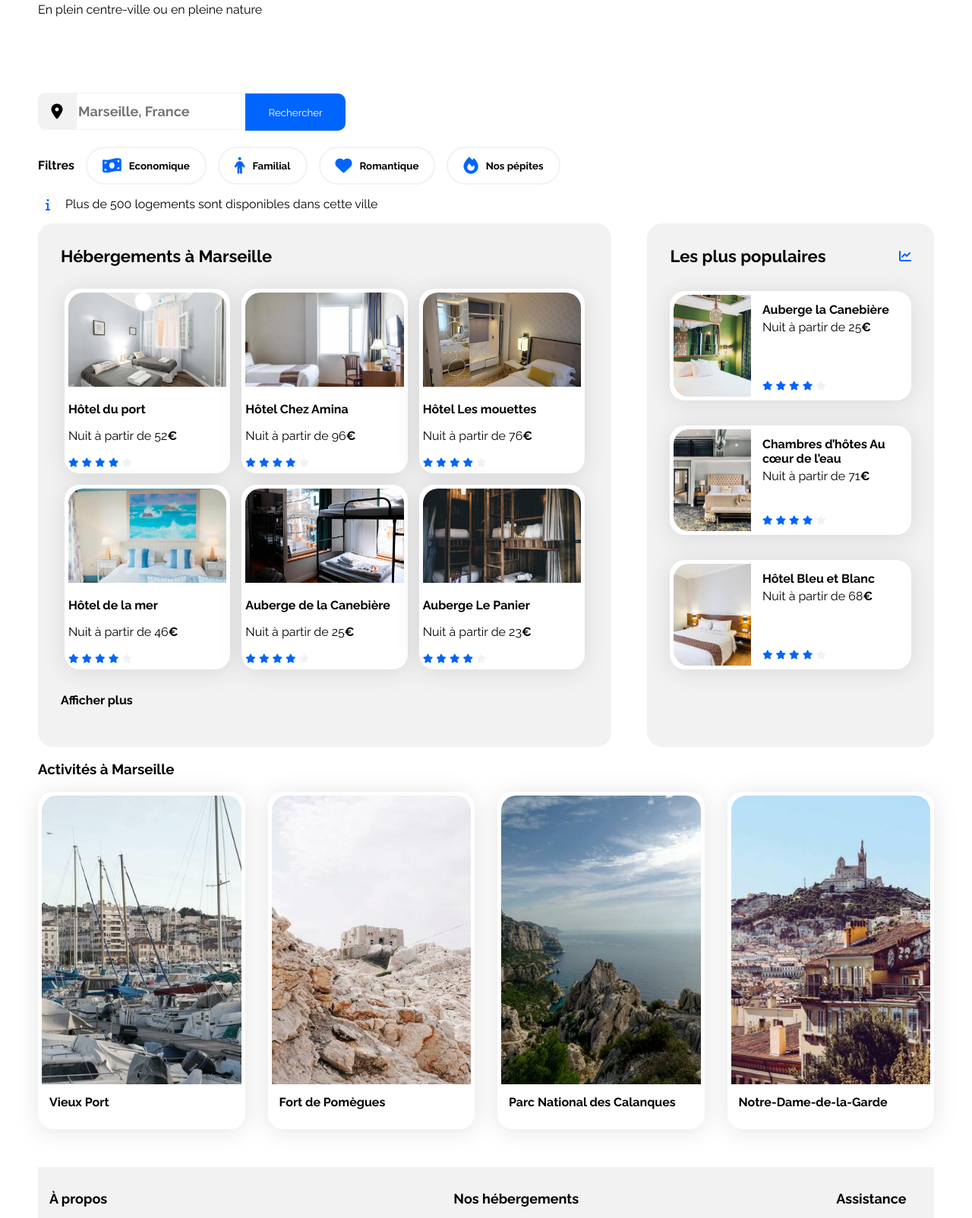
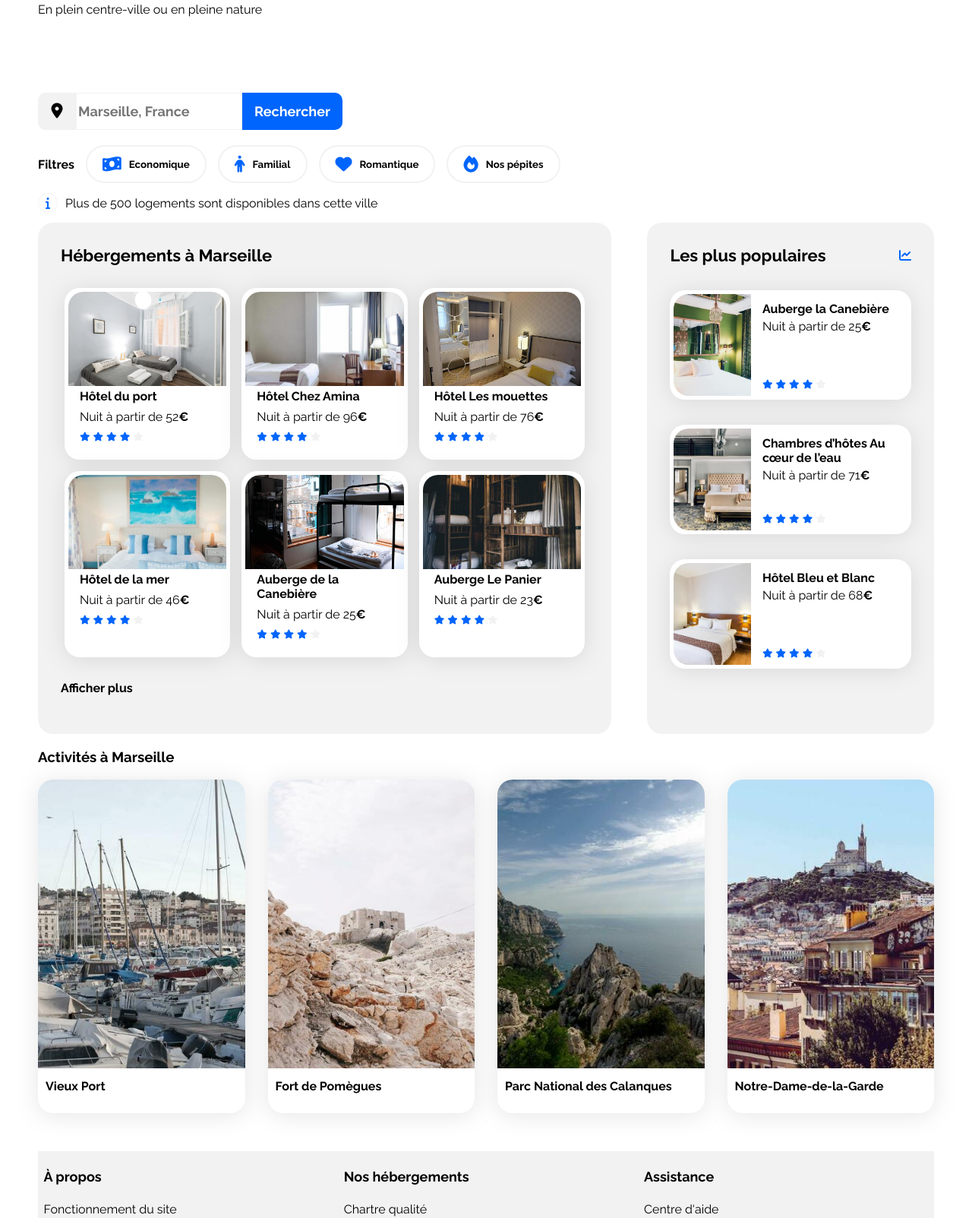
Before and after one commit to laurianesablon/Openclassrooms-Projet-3, a plain HTML site: page index.html in a window 1280 px wide. Shown: the part 120-1723 px from the top of the page at 76% size. Drawn offline with Linux system fonts and the light colour scheme.

Commit message:
amélioration form

```diff
--- a/css/style.css
+++ b/css/style.css
@@ -60,7 +60,7 @@ nav a:hover {
   color: var(--main-color);
 }
 
-.form {
+form {
   display: flex;
   align-items: center;
   margin-top: 100px;
@@ -86,6 +86,10 @@ button .loc {
   font-size: 20px;
 }
 
+.fa-magnifying-glass {
+  display: none;
+}
+
 #ville {
   height: 45px;
   border: 1px solid var(--main-bg-color);
@@ -101,11 +105,9 @@ button .loc {
   border: none;
   border-radius: 0px 10px 10px 0px;
   color: white;
-  margin-left: 0px;
-}
+  font-weight: 700;
+  font-size: 18px;
 
-.btn2 {
-  display: none;
 }
 
 .btn2 i {
@@ -240,6 +242,16 @@ button .loc {
   border-top-right-radius: 20px;
 }
 
+#hebergements .card-content {
+  display: flex;
+  flex-direction: column;
+  gap: 8px;
+  padding: 0px 15px 15px 15px;
+}
+
+#hebergements .card-content > * {
+  margin: 0;
+}
 /****** Populaires ***********/
 .populaires {
   width: 32%;
@@ -294,6 +306,7 @@ button .loc {
 #activite .card {
   width: 25%;
   height: 439px;
+  padding: 0;
 }
 
 #activite .card-content {
@@ -329,17 +342,18 @@ footer ul {
   flex-direction: column;
   list-style-type: none;
   padding-left: 0px;
+  width: 33%;
 }
 footer .nav__title {
   font-size: 18px;
-  margin-bottom: 15px;
+  margin-bottom: 7.5px;
   font-weight: 700;
 }
 
 footer li {
   font-size: 16px;
   font-weight: 400;
-  padding: 15px;
+  padding: 7.5px;
 }
 
 /* Le code ci-dessous correspond à la version responsive uniquement */
@@ -400,8 +414,6 @@ footer li {
     font-size: 13px;
   }
 
-
-
   #activite img {
     height: 200px;
   }
@@ -432,9 +444,6 @@ footer li {
     padding: 0 20px;
   }
 
-  .blue:hover {
-  }
-
   .right {
     border-bottom: #fff;
   }
@@ -461,7 +470,6 @@ footer li {
   .loc {
     height: 49px;
     width: 49px;
-    display: flex;
     align-items: center;
   }
 
@@ -474,11 +482,9 @@ footer li {
   }
 
   .btn2 {
-    display: block;
     z-index: 2;
-    color: #0065fc;
+    color: #fff;
     width: 49px;
-    height: 49px;
     background-color: var(--main-color);
     border-radius: 10px 10px 10px 10px;
   }
--- a/index.html
+++ b/index.html
@@ -40,18 +40,24 @@
           <p>En plein centre-ville ou en pleine nature</p>
         </section>
         <section class="form">
+
+          <form class="ville" method="get">
             <button class="loc">
             <i class="fa-solid fa-location-dot black"></i>
           </button>
-          <form class="ville" method="get">
-            <input type="text" placeholder="Marseille, France" name="ville" id="ville">
-            <input type="submit" value="Rechercher" class="btn1 rechercher">
+            <input
+              type="text"
+              placeholder="Marseille, France"
+              name="ville"
+              id="ville"
+            />
 
+            <button class="rechercher" type="submit">
+              <!--Comment je fais pour ajouter ce bouton à mon form mais en gardant la loupe-->
+              <span class="btn1">Rechercher</span>
+              <i class="fa-solid fa-magnifying-glass white btn2"></i>
+            </button>
           </form>
-
-          <button class="rechercher btn2">
-            <i class="fa-solid fa-magnifying-glass white"></i>
-          </button>
         </section>
 
         <section class="filtre">
@@ -80,12 +86,10 @@
                   alt="Image de la chambre d'hôtel montrant un lit"
                 />
                 <div class="card-content">
-                  <div class="card-txt">
                   <h3 class="card-title">Hôtel du port</h3>
                   <p class="card-subtitle">
                     Nuit à partir de 52<span class="euro">€</span>
                   </p>
-                  </div>
                   <div class="card-rating">
                     <i class="fa-xs fa-solid fa-star" aria-hidden="true"></i>
                     <i class="fa-xs fa-solid fa-star" aria-hidden="true"></i>
@@ -106,12 +110,10 @@
                   alt="Image de la chambre d'hôtel montrant un lit"
                 />
                 <div class="card-content">
-                  <div class="card-txt">
                   <h3 class="card-title">Hôtel Chez Amina</h3>
                   <p class="card-subtitle">
                     Nuit à partir de 96<span class="euro">€</span>
                   </p>
-                  </div>
                   <div class="card-rating">
                     <i class="fa-xs fa-solid fa-star" aria-hidden="true"></i>
                     <i class="fa-xs fa-solid fa-star" aria-hidden="true"></i>
@@ -132,12 +134,10 @@
                   alt="Image de la chambre d'hôtel montrant un lit"
                 />
                 <div class="card-content">
-                  <div class="card-txt">
                   <h3 class="card-title">Hôtel Les mouettes</h3>
                   <p class="card-subtitle">
                     Nuit à partir de 76<span class="euro">€</span>
                   </p>
-                  </div>
                   <div class="card-rating">
                     <i class="fa-xs fa-solid fa-star" aria-hidden="true"></i>
                     <i class="fa-xs fa-solid fa-star" aria-hidden="true"></i>
@@ -158,12 +158,10 @@
                   alt="Image de la chambre d'hôtel montrant un lit"
                 />
                 <div class="card-content">
-                  <div class="card-txt">
                   <h3 class="card-title">Hôtel de la mer</h3>
                   <p class="card-subtitle">
                     Nuit à partir de 46<span class="euro">€</span>
                   </p>
-                  </div>
                   <div class="card-rating">
                     <i class="fa-xs fa-solid fa-star" aria-hidden="true"></i>
                     <i class="fa-xs fa-solid fa-star" aria-hidden="true"></i>
@@ -184,12 +182,10 @@
                   alt="Image de la chambre d'hôtel montrant un lit"
                 />
                 <div class="card-content">
-                  <div class="card-txt">
                   <h3 class="card-title">Auberge de la Canebière</h3>
                   <p class="card-subtitle">
                     Nuit à partir de 25<span class="euro">€</span>
                   </p>
-                  </div>
                   <div class="card-rating">
                     <i class="fa-xs fa-solid fa-star" aria-hidden="true"></i>
                     <i class="fa-xs fa-solid fa-star" aria-hidden="true"></i>
@@ -210,12 +206,10 @@
                   alt="Image de la chambre d'hôtel montrant un lit"
                 />
                 <div class="card-content">
-                  <div class="card-txt">
                   <h3 class="card-title">Auberge Le Panier</h3>
                   <p class="card-subtitle">
                     Nuit à partir de 23<span class="euro">€</span>
                   </p>
-                  </div>
                   <div class="card-rating">
                     <i class="fa-xs fa-solid fa-star" aria-hidden="true"></i>
                     <i class="fa-xs fa-solid fa-star" aria-hidden="true"></i>
```
Lines whose indentation alone changed are shown as unchanged.
